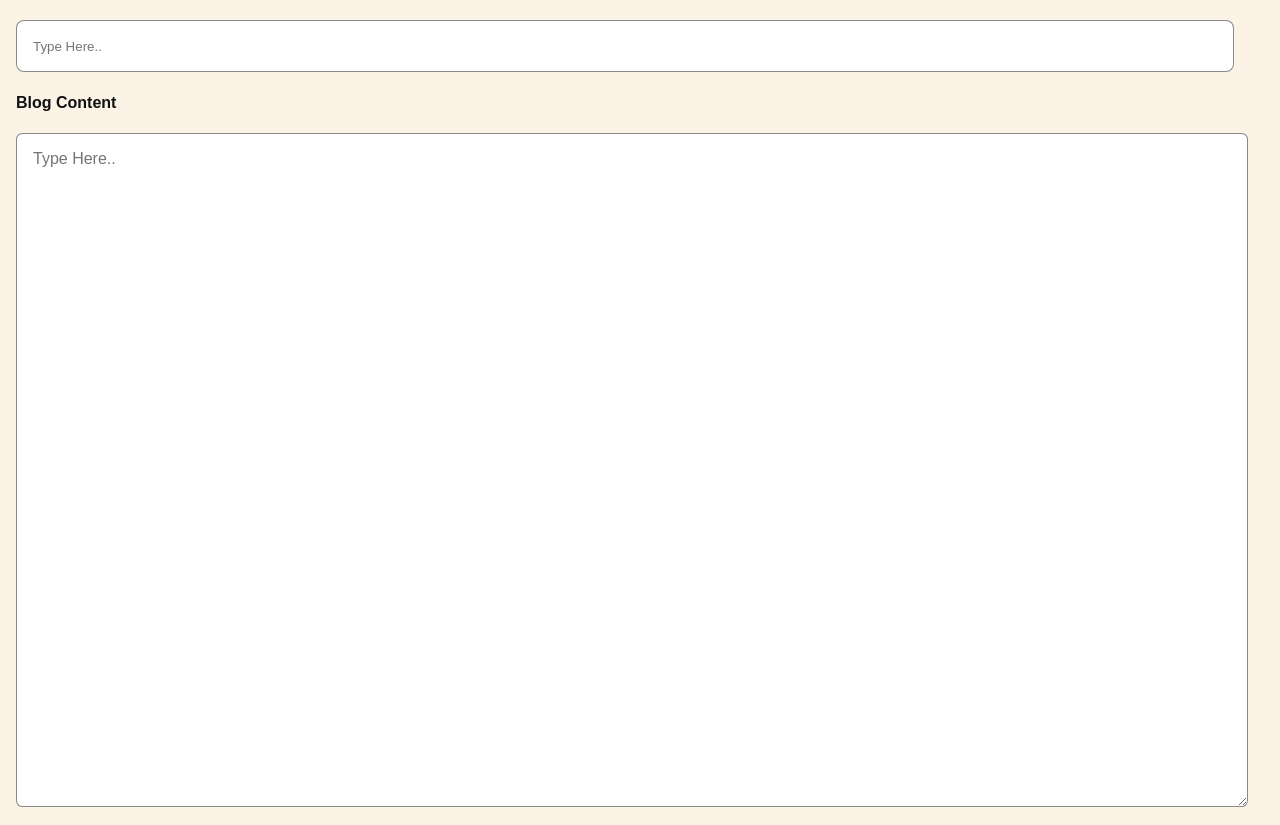
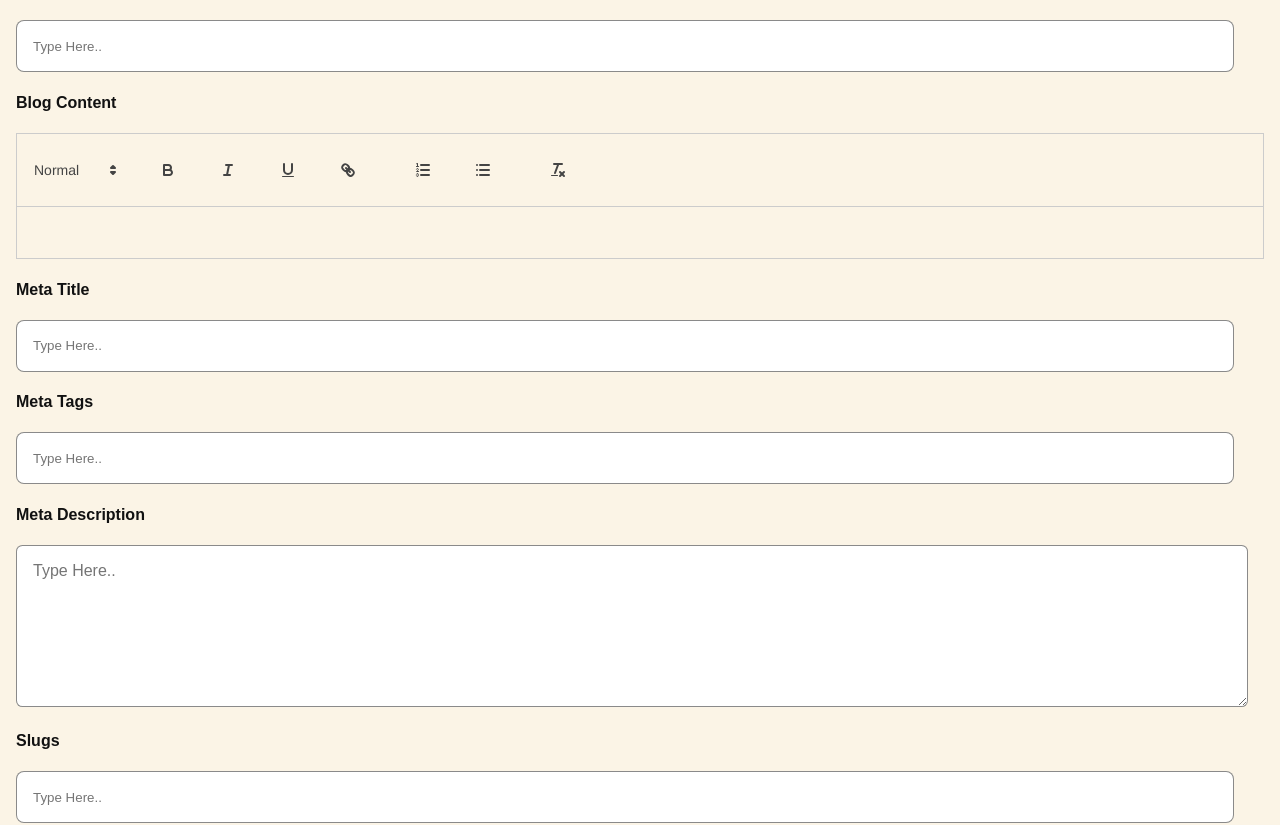
Before and after one commit to Himmu5/pacific-legal, a React (Create React App) app: page /add in a window 1280 px wide. Shown: the part 364-1189 px from the top of the page. Built offline with nearby package versions, Linux system fonts and the light colour scheme; no server answers.

Commit message:
bugs he but rich editor done

```diff
--- a/package.json
+++ b/package.json
@@ -12,6 +12,7 @@
     "react-bootstrap": "^2.7.4",
     "react-dom": "^18.2.0",
     "react-modal": "^3.16.1",
+    "react-quill": "^2.0.0",
     "react-router-dom": "^6.10.0",
     "react-scripts": "^5.0.1",
     "web-vitals": "^2.1.4"
--- a/src/admin/pages/AddBlog.jsx
+++ b/src/admin/pages/AddBlog.jsx
@@ -4,7 +4,8 @@ import uploadimg from '../../assets/upload.png'
 // import { useState } from 'react';
 import React, { useState, useEffect, useRef } from "react";
 import BlogDataService from "../backend/firestore";
-
+import ReactQuill from 'react-quill';
+import 'react-quill/dist/quill.snow.css';
 
 import {
   ref,
@@ -16,6 +17,7 @@ import { storage } from '../backend/firebase';
 
 
 function AddBlog(){
+  const [value, setValue] = useState('');
 
   const [percent, setPercent] = useState(0);
   function handleUpload() {
@@ -247,7 +249,11 @@ function AddBlog(){
             </div>
             <div className='editblogcontent'>
                 <h4>Blog Content</h4>
-                <textarea className='admin-bcontent-input' placeholder='Type Here..' value={bcontent} onChange={handleChangebcontent}></textarea>
+                <ReactQuill theme="snow" value={bcontent} onChange={() => setBcontent} />
+
+                {/* <textarea className='admin-bcontent-input' placeholder='Type Here..' value={bcontent} onChange={handleChangebcontent}></textarea>
+             */}
+
             </div>
 
 
--- a/src/admin/pages/EditBlog.jsx
+++ b/src/admin/pages/EditBlog.jsx
@@ -4,6 +4,8 @@ import uploadimg from '../../assets/upload.png'
 // import { useState } from 'react';
 import React, { useState, useEffect } from "react";
 import BlogDataService from "../backend/firestore";
+import ReactQuill from 'react-quill';
+import 'react-quill/dist/quill.snow.css';
 
 
 
@@ -228,7 +230,11 @@ const EditBlog = ({ id, setBlogId })=>{
             </div>
             <div className='editblogcontent'>
                 <h4>Blog Content</h4>
-                <textarea className='admin-bcontent-input' placeholder='Type Here..' value={bcontent} onChange={handleChangebcontent}></textarea>
+                <ReactQuill theme="snow" value={bcontent} onChange={() => setBcontent} />
+
+                {/* <textarea className='admin-bcontent-input' placeholder='Type Here..' value={bcontent} onChange={handleChangebcontent}></textarea>
+             */}
+
             </div>
 
 
--- a/src/components/aboutbody.css
+++ b/src/components/aboutbody.css
@@ -21,7 +21,7 @@
     width: 40%;
 }
 .b2{
-    width: 50%;
+    width: 40%;
 
 }
 
--- a/src/components/footer.css
+++ b/src/components/footer.css
@@ -66,7 +66,7 @@ line-height: 21px;
 /*footer image */
 .f-image{
     width: 90px;
-height: 61px;
+height: 90px;
 margin-top: 215px;
 margin-right: -40px;
 }
@@ -99,6 +99,7 @@ margin-left: 15px;
 
 /*footer list*/
 .f-list{
+    margin-right:-16px;
     list-style-type: none;
     margin-top: -20px;
     font-family: 'EB Garamond', serif;
--- a/src/components/footer.js
+++ b/src/components/footer.js
@@ -1,5 +1,5 @@
 import './footer.css';
-import Fimage from '../assets/footerimage.png';
+import Fimage from '../assets/logo.png';
 import Fface from '../assets/footerfacebook.png';
 import Finsta from '../assets/footerinsta.png';
 import Flinkd from '../assets/footerlinkedin.png';
```
Also changed, not shown: src/assets/footerimage.png (deleted), 1 other file (tests, documents, lock files or other folders).
